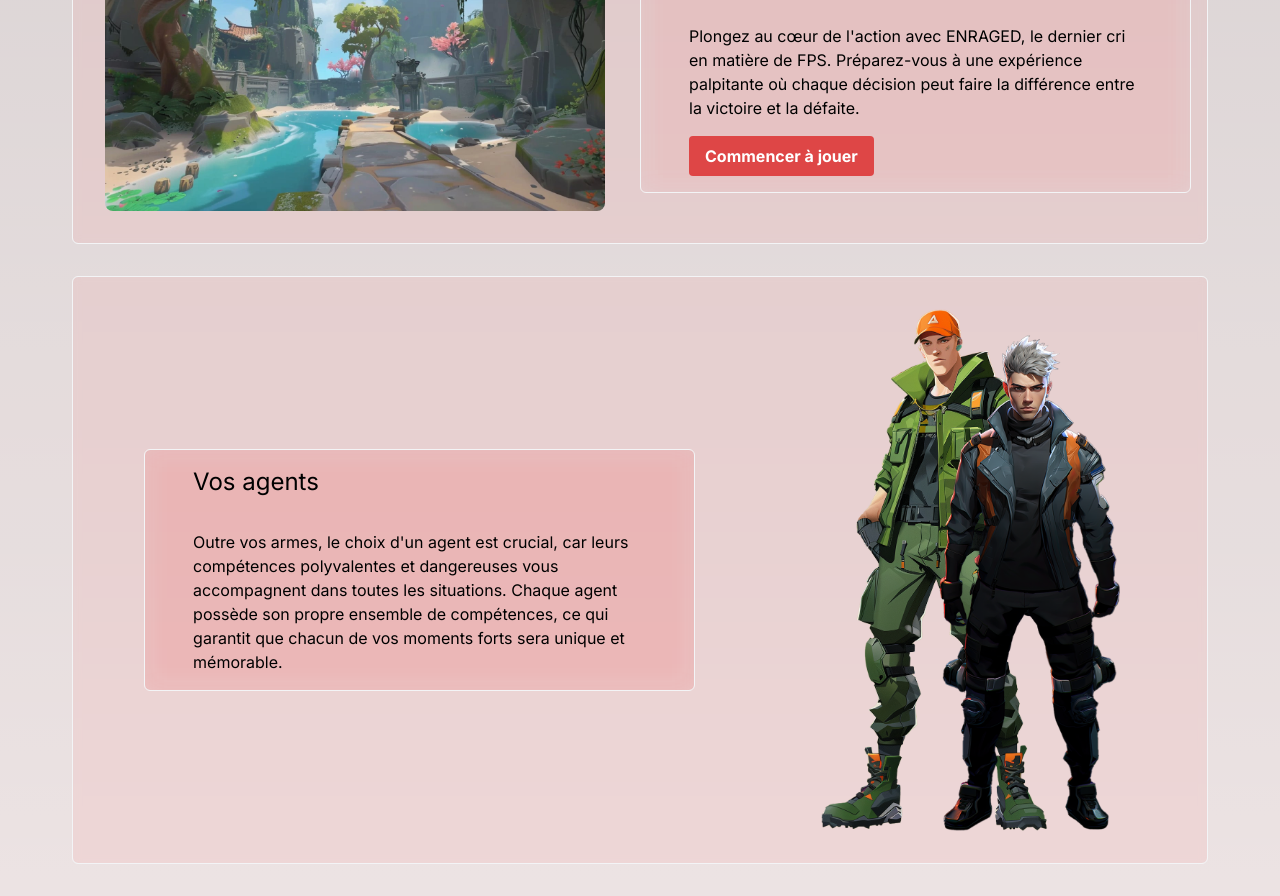
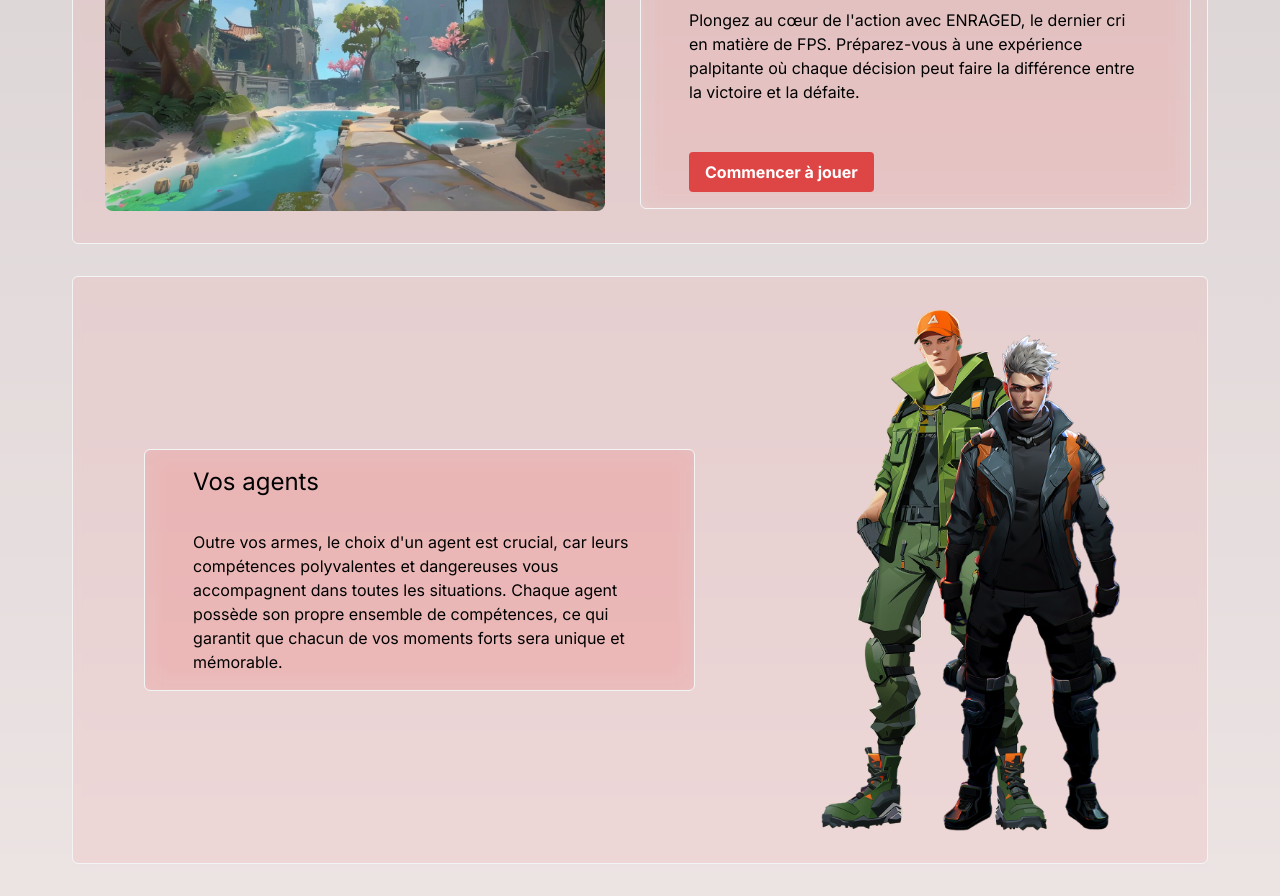
Before and after one commit to LoLoSenPai/enraged-website, a Next.js app: page / in a window 1280 px wide. Shown: the part 1100-1996 px from the top of the page. Built offline with nearby package versions, Linux system fonts and the light colour scheme.

Commit message:
Update button styling and margin in Home component

```diff
--- a/app/page.js
+++ b/app/page.js
@@ -21,7 +21,7 @@ export default function Home() {
           <div className="order-1 w-full p-4 border border-gray-100 rounded-md bg:-red-600 md:w-1/2 lg:px-12 md:order-2 bg-clip-padding backdrop-filter backdrop-blur-md bg-opacity-10">
             <h2 className='pb-4 text-2xl md:pb-8'>Repoussez les limites</h2>
             <p>Plongez au cœur de l'action avec ENRAGED, le dernier cri en matière de FPS. Préparez-vous à une expérience palpitante où chaque décision peut faire la différence entre la victoire et la défaite.</p>
-            <button className="px-4 py-2 mt-4 font-bold text-white rounded bg-red-600/80 hover:bg-red-700">Commencer à jouer</button>
+            <button className="px-4 py-2 mt-12 font-bold text-white rounded bg-red-600/80 hover:bg-red-700">Commencer à jouer</button>
           </div>
         </div>
 
```
